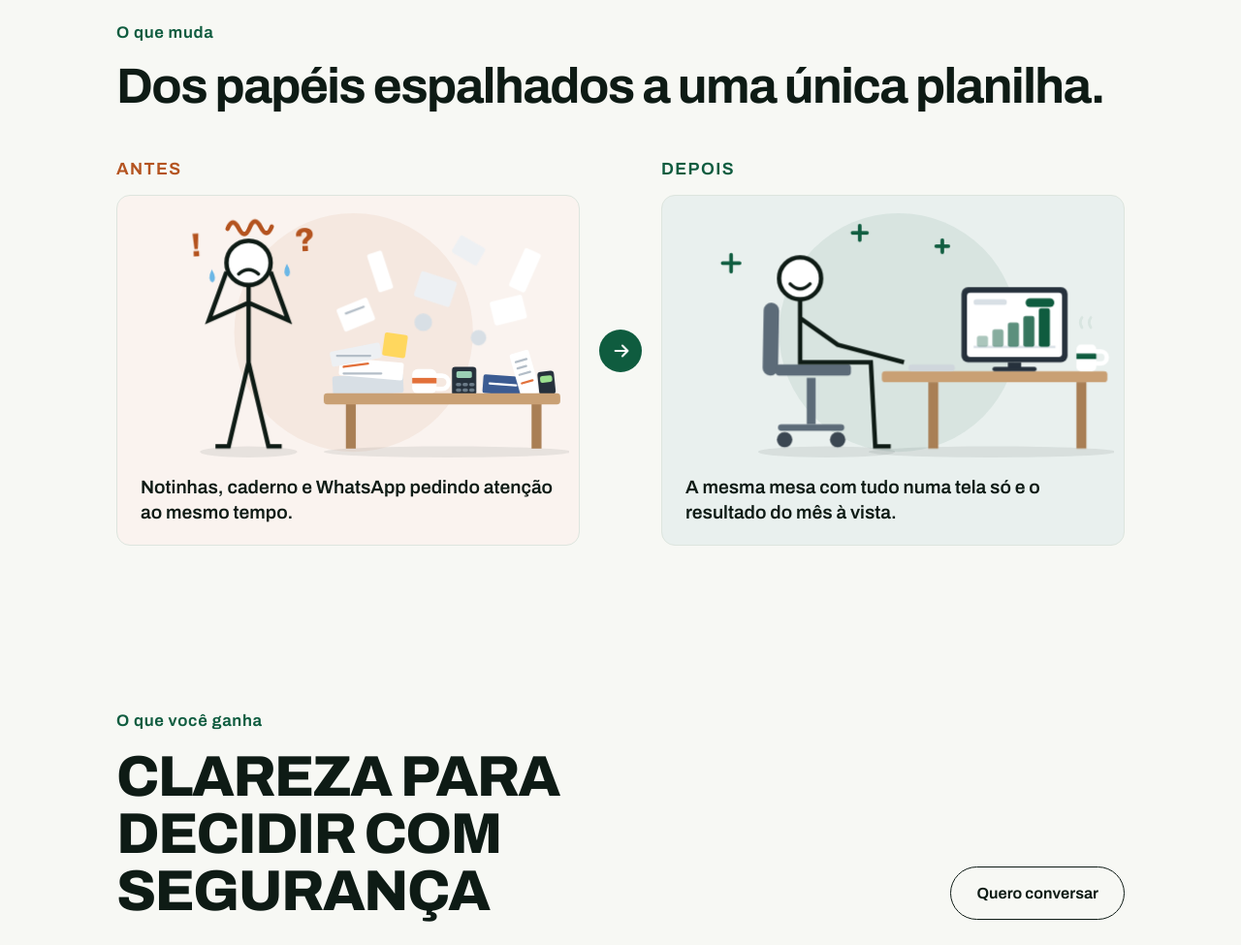
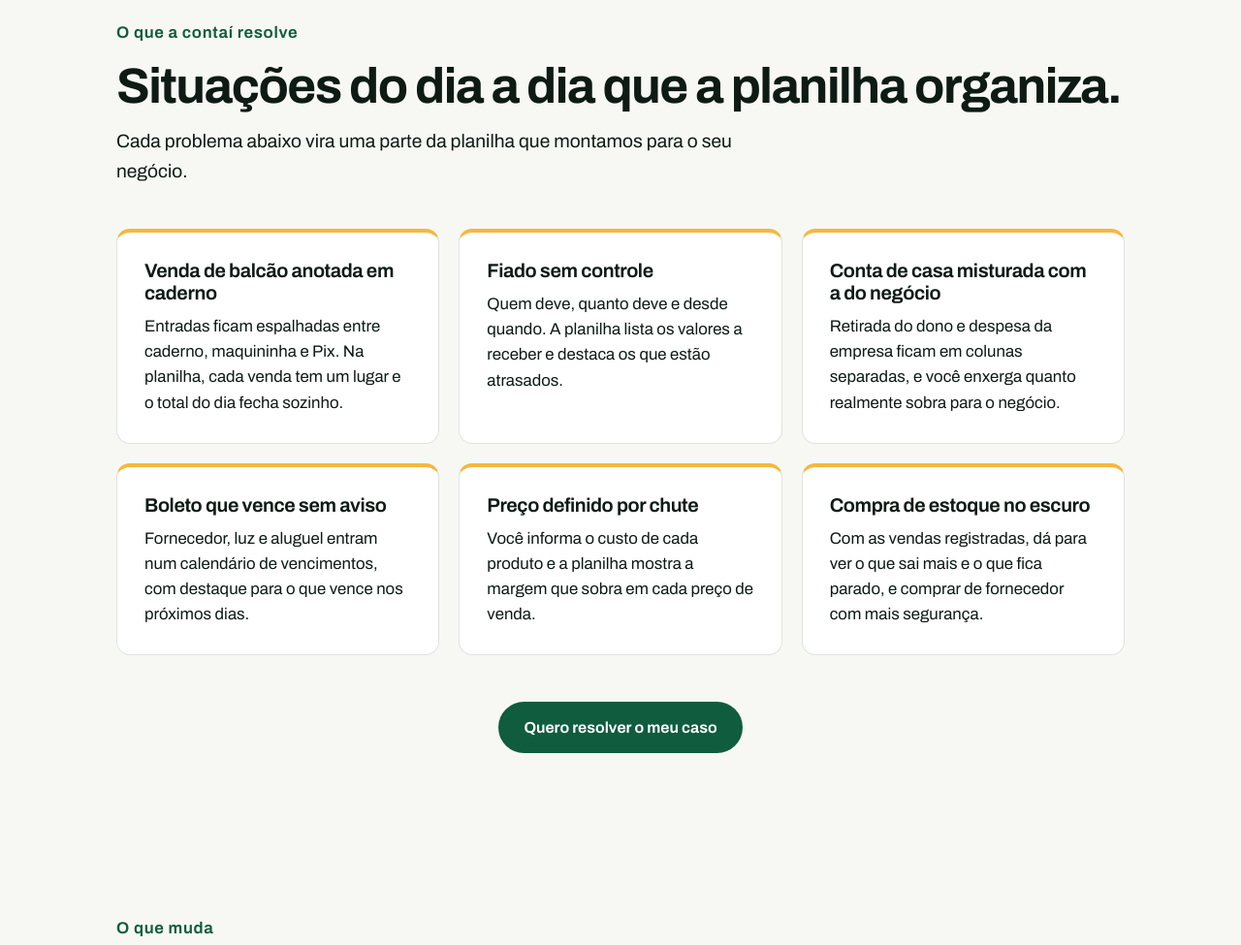
Before and after one commit to NickFerna/contai-landing, a plain HTML site: page index.html in a window 1280 px wide. Shown: the part 2540-3515 px from the top of the page at 97% size. Drawn offline with Linux system fonts and the light colour scheme.

Commit message:
Adiciona secao de problemas concretos e ajusta passo 3 de Como funciona
Co-Authored-By: Claude Sonnet 5.5 <noreply@anthropic.com>

```diff
--- a/index.html
+++ b/index.html
@@ -272,6 +272,15 @@ footer .wrap{display:flex;justify-content:space-between;gap:16px;flex-wrap:wrap}
   .prow h3{font-size:1.4rem}
 }
 
+/* problemas concretos */
+.solve .lead{margin-top:6px}
+.solve-grid{display:grid;grid-template-columns:repeat(3,1fr);gap:20px;margin-top:44px}
+.solve .card{background:var(--surface);padding:28px;border-top:4px solid var(--amber)}
+.solve .card h3{font-size:1.25rem;margin-bottom:10px}
+.solve .card p{color:var(--ink);font-size:1.05rem;line-height:1.55}
+@media(max-width:860px){.solve-grid{grid-template-columns:1fr 1fr}}
+@media(max-width:560px){.solve-grid{grid-template-columns:1fr}}
+
 .h2-big{font-size:clamp(2.1rem,4.6vw,3.2rem);letter-spacing:-.03em;line-height:1.08}
 .vscene .mouth{fill:none;stroke:var(--ink);stroke-width:3;stroke-linecap:round;stroke-linejoin:round}
 
@@ -279,6 +288,7 @@ footer .wrap{display:flex;justify-content:space-between;gap:16px;flex-wrap:wrap}
 .steps li>*,.steps li::before{transition:opacity .4s ease,transform .4s ease,color .3s ease}
 @media (hover:hover){
   .steps:hover li:not(:hover)>*,.steps:hover li:not(:hover)::before{opacity:.3}
+  .steps li{padding-right:12px}
   .steps li:hover>*{transform:scale(1.07);transform-origin:left top}
   .steps li:hover::before{transform:scale(1.15);transform-origin:left top}
   .steps li:hover h3{color:var(--accent)}
@@ -424,6 +434,46 @@ nav.scrolled{box-shadow:0 8px 24px -16px rgba(0,0,0,.3)}
     </ol>
   </div>
 </section>
+<!-- 2a. PROBLEMAS CONCRETOS -->
+<section class="solve" id="resolvemos">
+  <div class="wrap">
+    <span class="eyebrow">O que a contaí resolve</span>
+    <h2 class="h2-big">Situações do dia a dia que a planilha organiza.</h2>
+    <p class="lead">Cada problema abaixo vira uma parte da planilha que montamos para o seu negócio.</p>
+
+    <div class="solve-grid">
+      <article class="card">
+        <h3>Venda de balcão anotada em caderno</h3>
+        <p>Entradas ficam espalhadas entre caderno, maquininha e Pix. Na planilha, cada venda tem um lugar e o total do dia fecha sozinho.</p>
+      </article>
+      <article class="card">
+        <h3>Fiado sem controle</h3>
+        <p>Quem deve, quanto deve e desde quando. A planilha lista os valores a receber e destaca os que estão atrasados.</p>
+      </article>
+      <article class="card">
+        <h3>Conta de casa misturada com a do negócio</h3>
+        <p>Retirada do dono e despesa da empresa ficam em colunas separadas, e você enxerga quanto realmente sobra para o negócio.</p>
+      </article>
+      <article class="card">
+        <h3>Boleto que vence sem aviso</h3>
+        <p>Fornecedor, luz e aluguel entram num calendário de vencimentos, com destaque para o que vence nos próximos dias.</p>
+      </article>
+      <article class="card">
+        <h3>Preço definido por chute</h3>
+        <p>Você informa o custo de cada produto e a planilha mostra a margem que sobra em cada preço de venda.</p>
+      </article>
+      <article class="card">
+        <h3>Compra de estoque no escuro</h3>
+        <p>Com as vendas registradas, dá para ver o que sai mais e o que fica parado, e comprar de fornecedor com mais segurança.</p>
+      </article>
+    </div>
+
+    <div class="trust-cta">
+      <a class="btn" href="#conversa">Quero resolver o meu caso</a>
+    </div>
+  </div>
+</section>
+
 <!-- 2b. ANTES / DEPOIS -->
 <section>
   <div class="wrap">
@@ -581,7 +631,7 @@ nav.scrolled{box-shadow:0 8px 24px -16px rgba(0,0,0,.3)}
     <ol class="steps">
       <li><h3>Conversamos</h3><p>Você conta como seu negócio funciona e como controla o dinheiro hoje. Sem pressa e sem jargão.</p></li>
       <li><h3>Criamos sob medida</h3><p>Montamos a planilha com as categorias, produtos e serviços do seu negócio.</p></li>
-      <li><h3>Colocamos para rodar</h3><p>Ajudamos a preencher o começo e ensinamos a usar, no seu ritmo.</p></li>
+      <li><h3>Ajudamos a preencher o começo e ensinamos a usar, no seu ritmo</h3></li>
       <li><h3>Acompanhamos de perto</h3><p>Surgiu dúvida ou algo mudou no negócio? Ajustamos a planilha com você.</p></li>
     </ol>
   </div>
```
